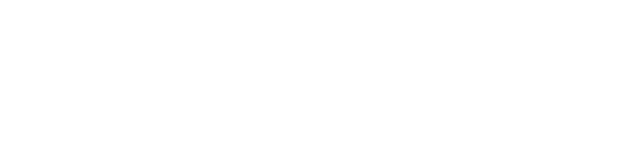
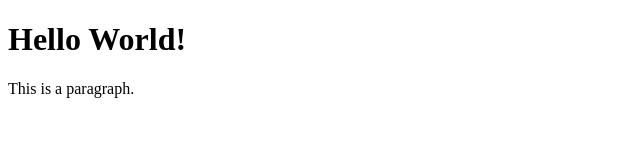
Before and after one commit to JettViR/rsschool-cv, a plain HTML site: page index.html in a window 1280 px wide. Shown: the whole page, without its empty margins (0-640 px from the left). Drawn offline with Linux system fonts and the light colour scheme.

Commit message:
fix: index.html

```diff
--- a/index.html
+++ b/index.html
@@ -6,6 +6,7 @@
     <title>Document</title>
 </head>
 <body>
-
+    <h1>Hello World!</h1>
+    <p>This is a paragraph.</p>
 </body>
 </html>
```
